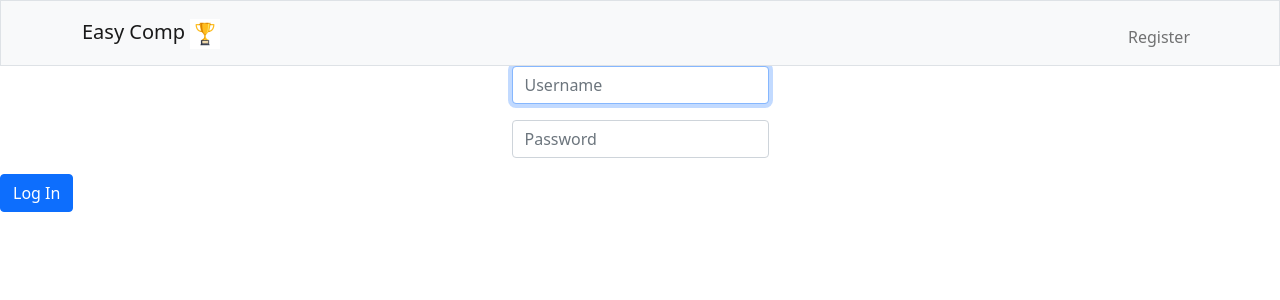
After one commit to Strasseneck/EasyComp, a Flask app: template templates/login.html in a window 1280 px wide. The commit adds this page. Shown: the top 300 px of the page. Run offline with Flask 2, Linux system fonts and the light colour scheme; the template is opened without the code that fills it, so the values that code supplies are empty; some libraries are stand-ins or nearby versions.

Commit message:
Add login route, easycomp database

```diff
--- a/app.py
+++ b/app.py
@@ -13,7 +13,7 @@ from werkzeug.security import check_password_hash, generate_password_hash
 from helpers import apology, login_required
 
 # configure application
-app = Flask(_name_)
+app = Flask(__name__)
 
 # Configure session to use file system
 app.config["SESSION_PERMANENT"] = False
@@ -33,20 +33,68 @@ def after_request(response):
 
 
 #TO DO INDEX
+@app.route("/")
+def index():
+    return apology("Not finished", 400)
 
 #TO CREATE COMPETITON
+@app.route("/create")
+def create():
+    return apology("Not finished", 400)
 
 #TO DO MANAGE COMPETITON
+@app.route("/manage")
+def manage():
+    return apology("Not finished", 400)
 
 #TO DO ENTER COMPETITON
+@app.route("/enter")
+def enter():
+    return apology("Not finished", 400)
 
-#TO DO LOG IN
+# login
+@app.route("/login", methods=["GET", "POST"])
+def login():
+
+    # forget user_id
+    session.clear()
+
+    # user reached via POST
+    if request.method == "POST":
+
+        # ensure username
+        if not request.form.get("username"):
+            return apology("username required", 403)
+
+        # ensure password
+        if not request.form.get("password"):
+            return apology ("password required", 403)
+
+        # query db for user
+        rows = db.execute("SELECT * FROM users WHERE username = ?", request.form.get("username"))
+
+        # ensure username exist and password is correct
+        if len(rows) != 1 or not check_password_hash(rows[0]["hash"], request.form.get("password")):
+            return apology("invalid username and/or password", 403)
+
+        # store user_id as session user_id
+        session["user_id"] = rows[0]["id"]
+
+        # redirect to front page
+        return redirect("/")
+
+    # user reached via GET
+    else:
+        return render_template("login.html")
 
 #TO DO LOG OUT
+@app.route("/logout")
+def logout():
+    return apology("Not finished", 400)
 
 # Register
-@app.route("/register", method=["GET", "POST"])
-def register()
+@app.route("/register", methods=["GET", "POST"])
+def register():
 
     # if reached via POST
     if request.method == "POST":
@@ -72,11 +120,12 @@ def register()
         password = request.form.get("password")
         hash = generate_password_hash(password)
 
-        # add new user to database
+        # get values for db
         username = request.form.get("username")
         firstname = request.form.get("firstname")
         lastname = request.form.get("lastname")
-        dob = request.form.get("dob")
+        DOB = request.form.get("dob")
+        # Boolean values for use type, competitor and/or organizer
         if request.form.get("organizer"):
             organizer = int(1)
         else:
@@ -85,3 +134,13 @@ def register()
             competitor = int(1)
         else:
             competitor = int(0)
+        # add new user to db
+        rows = db.execute("INSERT INTO users (username, hash, firstname, lastname, DOB, organizer, competitor) VALUES (?,?,?,?,?,?,?)",
+                           username, hash, firstname, lastname, DOB, organizer, competitor)
+
+        # redirect to long
+        return redirect("/")
+
+    # if reached by get
+    else:
+        return render_template("register.html")
--- a/templates/layout.html
+++ b/templates/layout.html
@@ -12,20 +12,20 @@
 
          <link href="/Static/styles.css" rel="stylesheet">
 
-         <title>Easy Comp: {% block title %}{% endblock %}</title>
+         <title>EASY COMP: {% block title %}{% endblock %}</title>
     </head>
 
     <body>
         <nav class="bg-light border navbar navbar-expand-md navbar-light">
-            <div class="container-fluid">
-                <a class="navbar-brand" href="/"><span class="title">Easy Comp</span>
+            <div class="container">
+                <a class="navbar-brand" href="templates/layout.html"><span class="title">Easy Comp</span>
                     <img src="/Static/images/vecteezy_flat-design-trophy-trophy-vector-isolated-on-white-background_6425320.jpg" width="30" height="30" alt="trophy">
                 </a>
                 <button class="navbar-toggler" data-bs-targe="#navbar" data-bs-toggle="collapse" type="button">
                     <span class="navbar-toggler-icon"></span>
                 </button>
                 <div class="collapse navbar-collapse" id="navbar">
-                    {% if session {"user_id"} %}
+                    {% if session ["user_id"] %}
                     <ul class="navbar-nav me-auto mt-2">
                         <li class="nav-item"><a class="nav-link" href="/profile">Profile</a></li>
                         <li class="nav-item"><a class="nav-link" href="/create-comp">Create Competition</a></li>
@@ -33,16 +33,18 @@
                         <li class="nav-item"><a class="nav-link" href="/enter-comp">Enter Competition</a></li>
                     </ul>
                     <ul class="navbar-nav ms-auto mt-2">
-                        <li class="nav-item"><a class="nav-link" href="/logout">Log Out</a></li>
+                        <li class="nav-item"><a class="nav-link" href="/templates/logout.html">Log Out</a></li>
                     </ul>
                     {% else %}
                     <ul class="navbar-nav ms-auto mt-2">
-                        <li class="nav-item"><a class="nav-link" href="/register">Register</a></li>
+                        <li class="nav-item"><a class="nav-link" href="/templates/register.html">Register</a></li>
                     </ul>
                     {% endif %}
                 </div>
             </div>
         </nav>
+        {% block main %}
         CAROUSEL OF IMAGES
+        {% endblock %}
     </body>
 </html>
--- /dev/null
+++ b/templates/login.html
@@ -0,0 +1,17 @@
+{% extends "layout.html" %}
+
+{% block titles %}
+    Log In
+{% endblock %}
+
+{% block main %}
+    <form action="/login" method="post">
+        <div class="mb-3">
+            <input autocomplete="off" autofocus class="form-control mx-auto w-auto" id="username" placeholder="Username" type="text">
+        </div>
+        <div class="mb-3">
+        <input class="form-control mx-auto w-auto" id="password" placeholder="Password" type="password">
+        </div>
+        <button class="btn btn-primary" type="submit">Log In</button>
+    </form>
+    {% endblock %}
--- a/templates/match.html
+++ b/templates/match.html
@@ -3,7 +3,7 @@
     <head>
         <meta charset="utf-8">
         <meta name="viewport" content="width=device-width, initial-scale=1.0">
-        <link rel="stylesheet" href="/Static/styles.css">
+        <link rel="stylesheet" href="/Static/stylesmatch.css">
 
         <!-- http://getbootstrap.com/docs/5.1/ -->
         <link crossorigin="anonymous" href="https://cdn.jsdelivr.net/npm/bootstrap@5.1.3/dist/css/bootstrap.min.css" integrity="sha384-1BmE4kWBq78iYhFldvKuhfTAU6auU8tT94WrHftjDbrCEXSU1oBoqyl2QvZ6jIW3" rel="stylesheet">
```
Also changed, not shown: templates/apology.html (added, +8 -0 lines), Static/images/jonathan-borba-Yf1SegAI84o-unsplash.jpg (added), Static/stylesmatch.css (renamed from Static/styles.css), easycomp.db, 5 other files.
